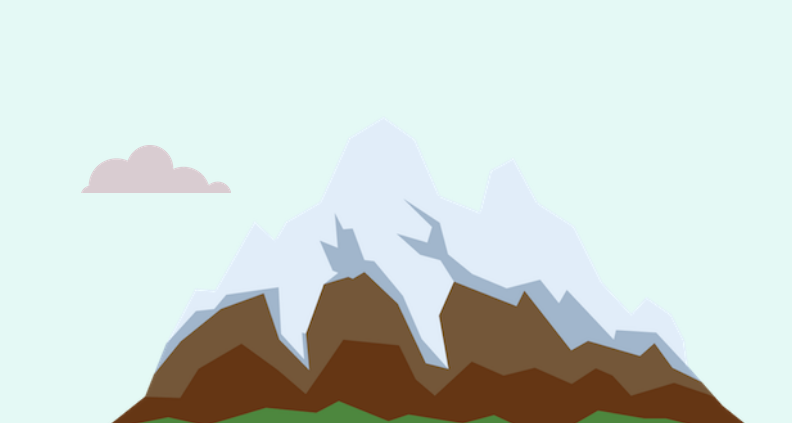
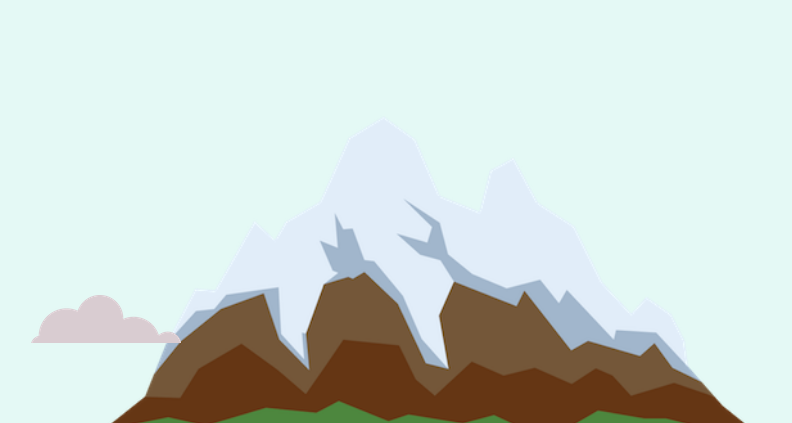
Before and after one commit to Snehitha-k/Personal-Site, a plain HTML site: page index.html in a window 1280 px wide. Shown: the part 377-800 px from the top of the page, without its empty margins (219-1011 px from the left). Drawn offline with Linux system fonts and the light colour scheme.

Commit message:
Update style.css

```diff
--- a/css/style.css
+++ b/css/style.css
@@ -61,13 +61,15 @@ padding:50px 0 20px;
 }
 .bottom-cloud{
   position: absolute;
-  left:300px;
-  bottom:300px;
+  left:250px;
+  bottom:150px;
+
 }
 .top-cloud{
   position:absolute;
   right:300px;
   top:40px;
+
 }
 
 .skill-row{
```
